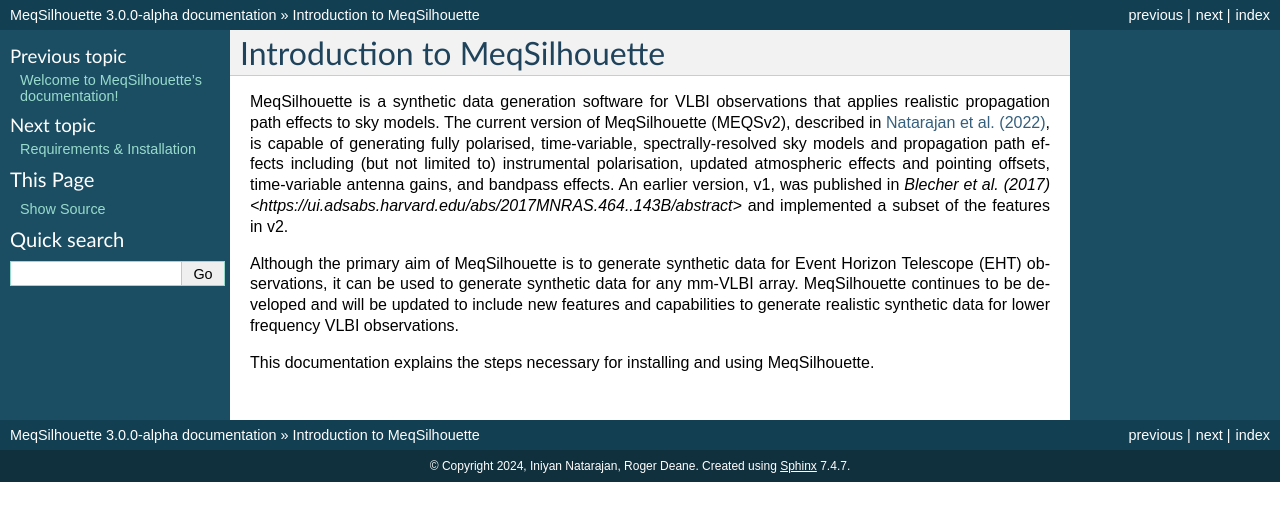
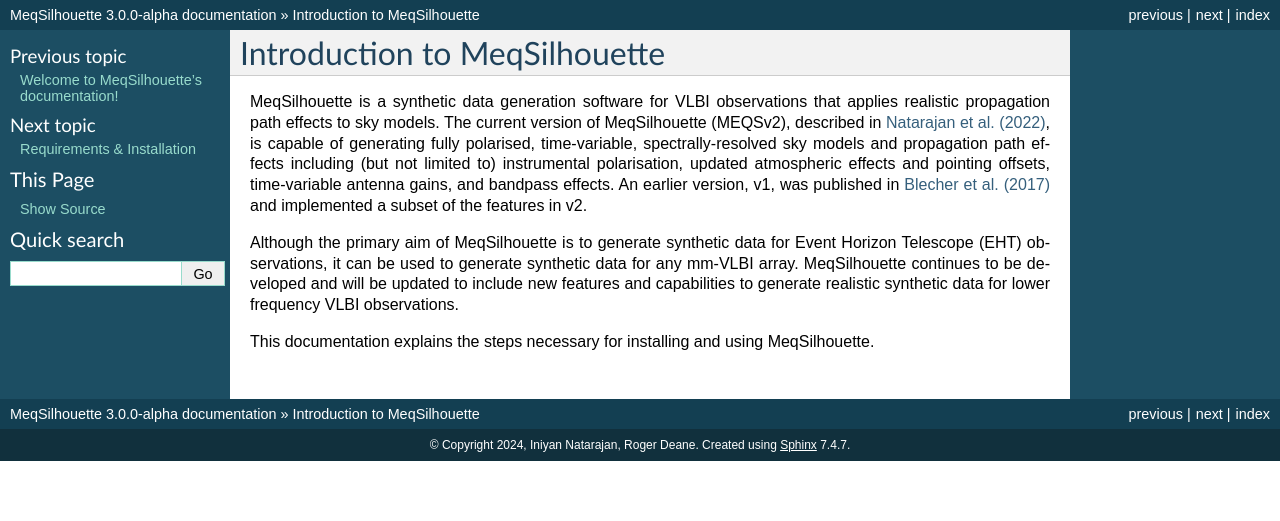
Before and after one commit to rdeane/MeqSilhouette, a Sphinx documentation site: the page built from docs/source/intro.rst, in a window 1280 px wide. Shown: the top 521 px of the page. Built offline with Sphinx 7.4.7, drawn with Linux system fonts in a browser that asks for light colours.

Commit message:
Correct typo

```diff
--- a/docs/source/intro.rst
+++ b/docs/source/intro.rst
@@ -6,7 +6,7 @@ MeqSilhouette is a synthetic data generation software for VLBI observations that
 The current version of MeqSilhouette (MEQSv2), described in `Natarajan et al. (2022) <https://ui.adsabs.harvard.edu/abs/2022MNRAS.512..490N/abstract>`_,
 is capable of generating fully polarised, time-variable, spectrally-resolved sky models and propagation path effects including (but not limited to)
 instrumental polarisation, updated atmospheric effects and pointing offsets, time-variable antenna gains, and bandpass effects. An earlier version, v1,
-was published in `Blecher et al. (2017) <https://ui.adsabs.harvard.edu/abs/2017MNRAS.464..143B/abstract>` and implemented a subset of the features in v2.
+was published in `Blecher et al. (2017) <https://ui.adsabs.harvard.edu/abs/2017MNRAS.464..143B/abstract>`_ and implemented a subset of the features in v2.
 
 Although the primary aim of MeqSilhouette is to generate synthetic data for Event Horizon Telescope (EHT) observations, it can be used to generate
 synthetic data for any mm-VLBI array. MeqSilhouette continues to be developed and will be updated to include new features and capabilities to generate
```
